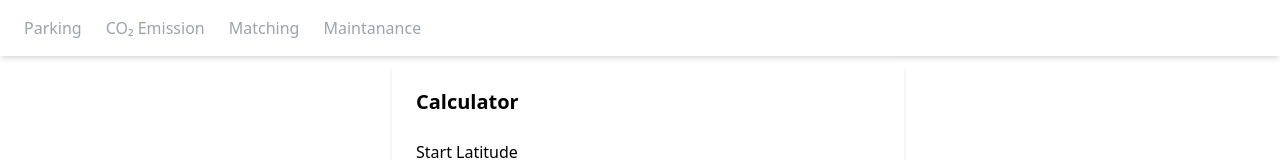
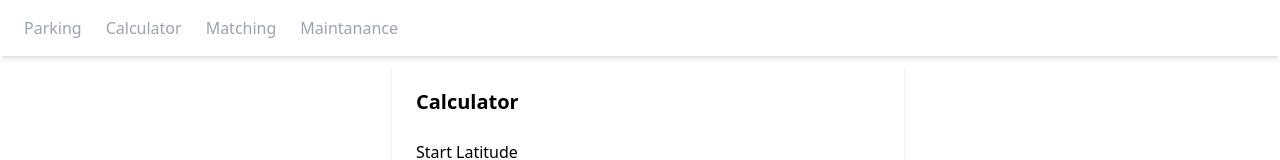
Before and after one commit to Punnarun/mitrphol, a Next.js app: page /emission in a window 1280 px wide. Shown: the top 160 px of the page. Built offline with nearby package versions, Linux system fonts and the light colour scheme.

Commit message:
Update Navbar.tsx

```diff
--- a/src/component/Navbar.tsx
+++ b/src/component/Navbar.tsx
@@ -12,7 +12,7 @@ const Navbar = () => {
           </li>
           <li>
             <a href="/emission" className="hover:text-black">
-              CO₂ Emission
+              Calculator
             </a>
           </li>
           <li>
```
